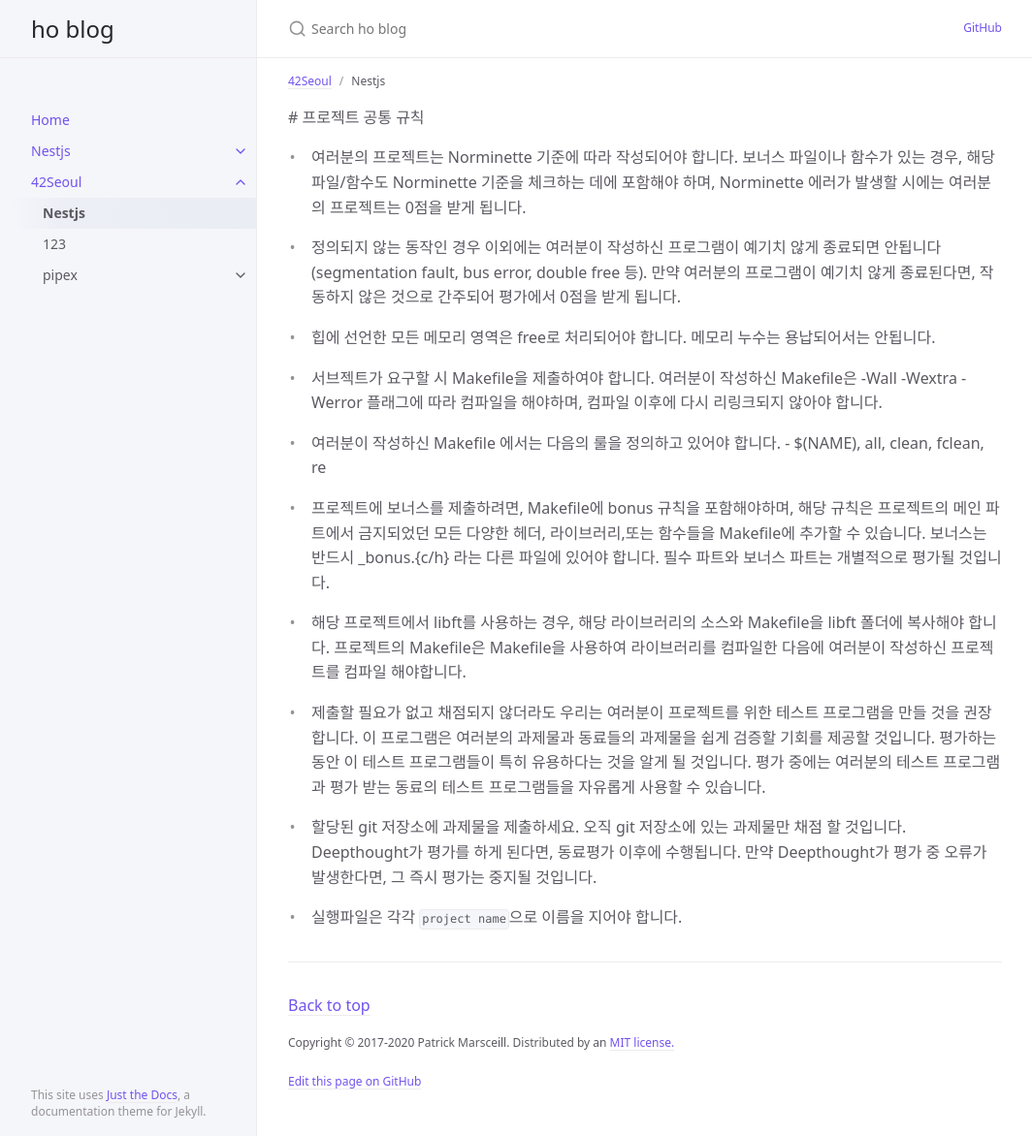
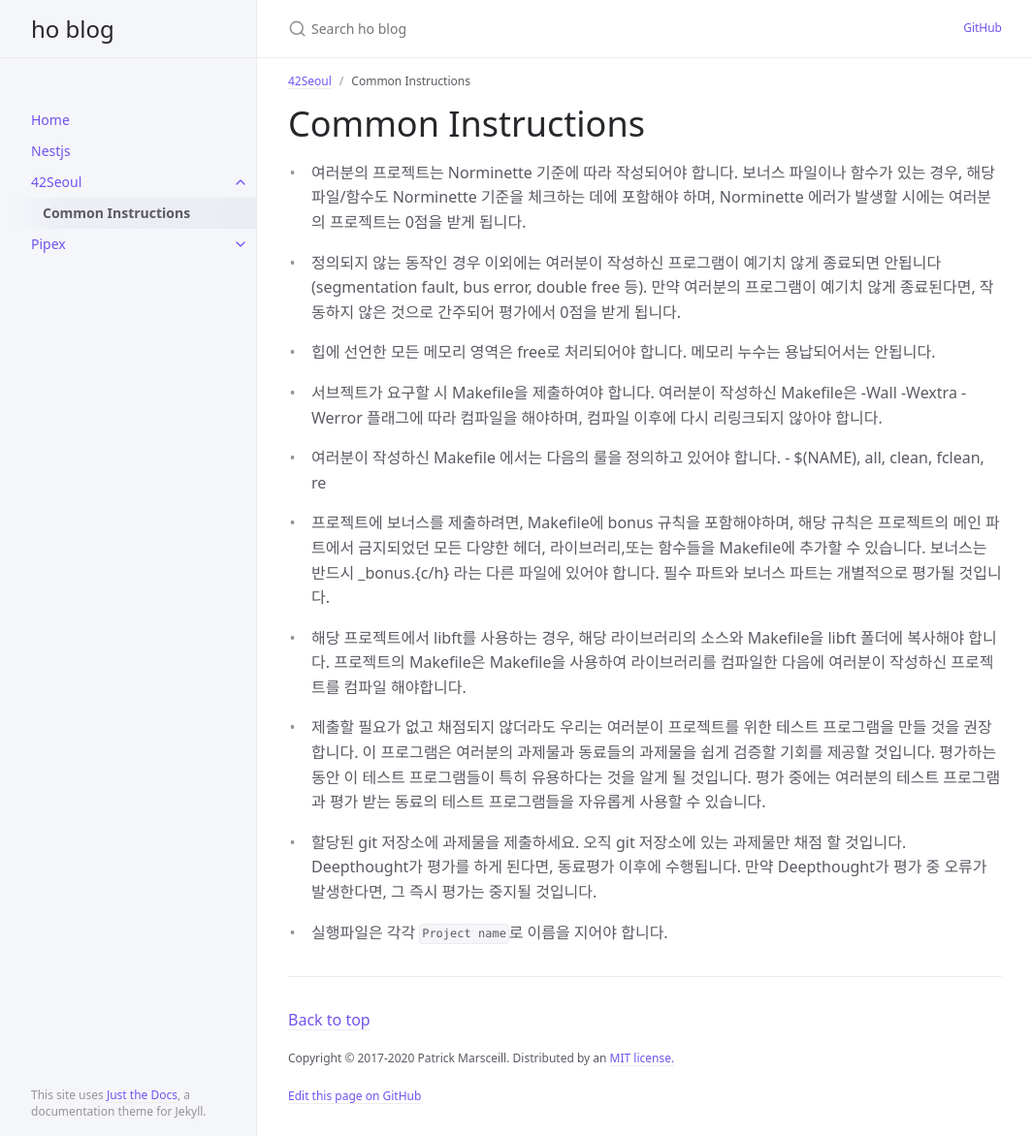
Before and after one commit to hotkimho/prev-hotkimho.github.io, a Jekyll site: the page built from docs/42Seoul/common-instructions.md, in a window 1280 px wide and 1172 px high. Shown: the whole window at 97% size, without its empty margins (107-1171 px from the left). Built offline with Jekyll 4.4.1, drawn with Linux system fonts in a browser that asks for light colours.

```diff
--- a/docs/42Seoul/common_instruction.md
+++ b/docs/42Seoul/common-instructions.md
@@ -1,13 +1,13 @@
 ---
 layout: default
-title: Nestjs
-nav_order: 3
+title: Common Instructions
 parent: 42Seoul
-permalink: /docs/common_instruction
+permalink: /docs/42seoul/common-instructions
 ---
 
-  # 프로젝트 공통 규칙
-  - 여러분의 프로젝트는 Norminette 기준에 따라 작성되어야 합니다. 보너스 파일이나 함수가 있는 경우, 해당 파일/함수도 Norminette 기준을 체크하는 데에 포함해야 하며, Norminette 에러가 발생할 시에는 여러분의 프로젝트는 0점을 받게 됩니다.
+# Common Instructions
+
+- 여러분의 프로젝트는 Norminette 기준에 따라 작성되어야 합니다. 보너스 파일이나 함수가 있는 경우, 해당 파일/함수도 Norminette 기준을 체크하는 데에 포함해야 하며, Norminette 에러가 발생할 시에는 여러분의 프로젝트는 0점을 받게 됩니다.
 
 - 정의되지 않는 동작인 경우 이외에는 여러분이 작성하신 프로그램이 예기치 않게 종료되면 안됩니다 (segmentation fault, bus error, double free 등). 만약 여러분의 프로그램이 예기치 않게 종료된다면, 작동하지 않은 것으로 간주되어 평가에서 0점을 받게 됩니다.
 
@@ -25,4 +25,4 @@ permalink: /docs/common_instruction
 
 - 할당된 git 저장소에 과제물을 제출하세요. 오직 git 저장소에 있는 과제물만 채점 할 것입니다. Deepthought가 평가를 하게 된다면, 동료평가 이후에 수행됩니다. 만약 Deepthought가 평가 중 오류가 발생한다면, 그 즉시 평가는 중지될 것입니다.
 
-- 실행파일은 각각 `project name`으로 이름을 지어야 합니다.
+- 실행파일은 각각 `Project name`로 이름을 지어야 합니다.
```
Also changed, not shown: docs/42Seoul/42Seoul.md (+1 -1 lines), docs/42Seoul/test.md (deleted, +0 -12 lines), docs/Nestjs/ui-components.md (+1 -2 lines), docs/pipex/functions.md (added, +99 -0 lines), docs/pipex/pipex.md (renamed from docs/42Seoul/pipex/pipex.md, +1 -2 lines), docs/pipex/images/return_value.png (added), 2 other files.
